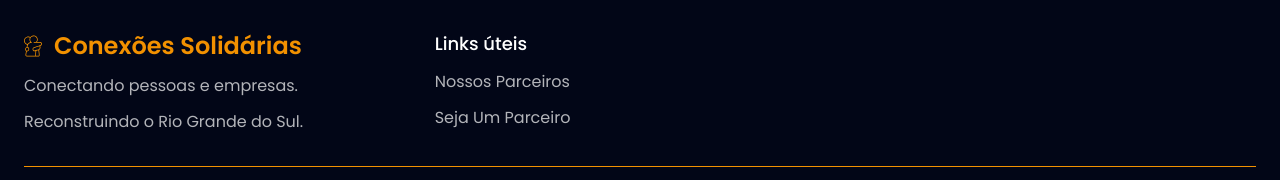
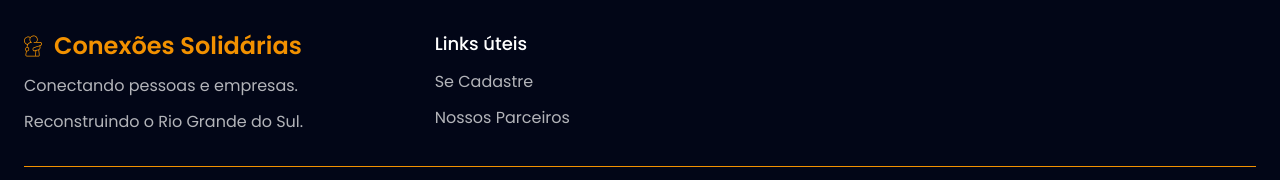
Before and after one commit to gabjohann/conexoes-solidarias, a React (Vite) app: page / in a window 1280 px wide. Shown: the part 545-725 px from the top of the page. Built offline with nearby package versions, Linux system fonts and the light colour scheme.

Commit message:
refactor: footer

```diff
--- a/src/components/footer.tsx
+++ b/src/components/footer.tsx
@@ -7,10 +7,10 @@ interface FooterMenuType {
 }
 
 const footerMenuItems: FooterMenuType[] = [
-  {
+  /*  {
     title: 'quem somos',
     link: '/',
-  },
+  }, */
   {
     title: 'se cadastre',
     link: '/signup',
@@ -19,16 +19,16 @@ const footerMenuItems: FooterMenuType[] = [
     title: 'nossos parceiros',
     link: '/registeredCompanies',
   },
-  {
+  /*  {
     title: 'seja um parceiro',
     link: '/',
-  },
+  }, */
 ]
 
-const [firstList, secondList] = [
+/* const [firstList, secondList] = [
   footerMenuItems.slice(0, 2),
   footerMenuItems.slice(2),
-]
+] */
 
 export function Footer() {
   return (
@@ -62,7 +62,8 @@ export function Footer() {
         <div className="flex flex-col">
           <p className="mb-3 text-lg font-medium text-white">Links úteis</p>
           <ul className="space-y-3 text-white/70">
-            {secondList.map(({ title, link }) => (
+            {/*    {secondList.map(({ title, link }) => ( */}
+            {footerMenuItems.map(({ title, link }) => (
               <li
                 key={title}
                 className="capitalize hover:text-white hover:font-medium"
```
